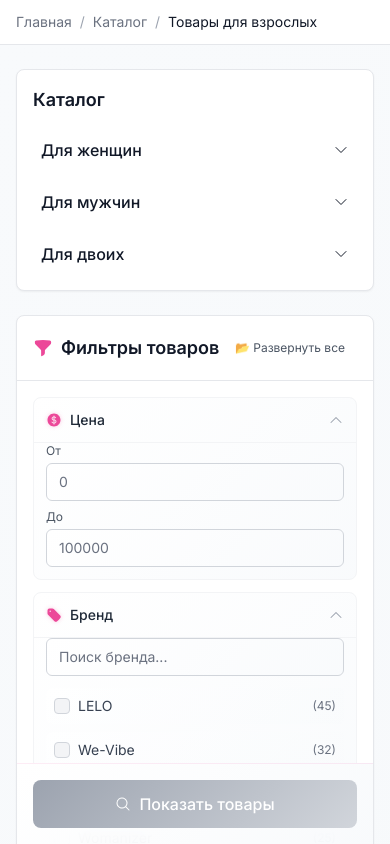
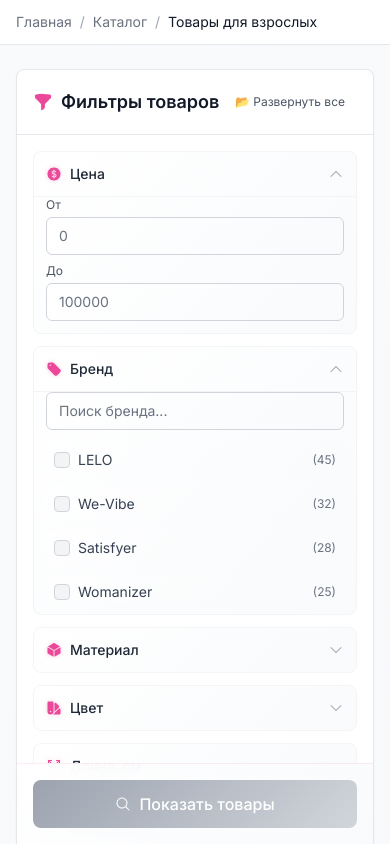
Before and after one commit to Yanov1985/pink-rabbit, a Nuxt app: page /catalog/seks-igrushki in a window 390 px wide. Shown: the top 844 px of the page. Built offline with nearby package versions, Linux system fonts and the light colour scheme.

Commit message:
Fix: справлена ширина фильтров и оптимизированы CSS стили для корректного отображения

```diff
--- a/pages/catalog/seks-igrushki/index.vue
+++ b/pages/catalog/seks-igrushki/index.vue
@@ -29,134 +29,28 @@
 
     <div class="container mx-auto px-4 py-6">
       <div class="flex flex-col lg:flex-row gap-6">
-        <!-- Sidebar с фильтрами и каталогом -->
+        <!-- Липкий sidebar только с фильтрами -->
+        <div class="sticky-sidebar">
           <aside class="lg:w-1/4 space-y-6" ref="filtersRef">
-          <!-- Каталог -->
-          <div class="bg-white rounded-lg shadow-sm border border-gray-200 p-4">
-            <h2 class="text-lg font-semibold text-gray-900 mb-4">Каталог</h2>
-            <div class="space-y-3">
-              <!-- Для женщин -->
-              <div data-category="women">
-                <div
-                  class="flex items-center justify-between cursor-pointer p-2 rounded hover:bg-gray-50 category-header"
-                  @click="toggleCategory('women')"
-                >
-                  <h3 class="font-medium text-gray-900">Для женщин</h3>
-                  <ChevronDownIcon
-                    class="w-4 h-4 transition-transform duration-200"
-                    :class="{ 'rotate-180': expandedCategories.women }"
-                  />
-                </div>
-                <div
-                  v-show="expandedCategories.women"
-                  class="ml-4 mt-2 space-y-2 category-list"
-                >
-                  <NuxtLink
-                    to="#"
-                    class="block text-sm text-gray-600 hover:text-pink-500 py-1"
-                    >Вибраторы</NuxtLink
-                  >
-                  <NuxtLink
-                    to="#"
-                    class="block text-sm text-gray-600 hover:text-pink-500 py-1"
-                    >Фаллоимитаторы</NuxtLink
-                  >
-                  <NuxtLink
-                    to="#"
-                    class="block text-sm text-gray-600 hover:text-pink-500 py-1"
-                    >Стимуляторы клитора</NuxtLink
-                  >
-                </div>
-              </div>
-
-              <!-- Для мужчин -->
-              <div data-category="men">
-                <div
-                  class="flex items-center justify-between cursor-pointer p-2 rounded hover:bg-gray-50 category-header"
-                  @click="toggleCategory('men')"
-                >
-                  <h3 class="font-medium text-gray-900">Для мужчин</h3>
-                  <ChevronDownIcon
-                    class="w-4 h-4 transition-transform duration-200"
-                    :class="{ 'rotate-180': expandedCategories.men }"
-                  />
-                </div>
-                <div
-                  v-show="expandedCategories.men"
-                  class="ml-4 mt-2 space-y-2 category-list"
-                >
-                  <NuxtLink
-                    to="#"
-                    class="block text-sm text-gray-600 hover:text-pink-500 py-1"
-                    >Мастурбаторы</NuxtLink
-                  >
-                  <NuxtLink
-                    to="#"
-                    class="block text-sm text-gray-600 hover:text-pink-500 py-1"
-                    >Стимуляторы простаты</NuxtLink
-                  >
-                  <NuxtLink
-                    to="#"
-                    class="block text-sm text-gray-600 hover:text-pink-500 py-1"
-                    >Кольца</NuxtLink
-                  >
-                </div>
-              </div>
-
-              <!-- Для двоих -->
-              <div data-category="couples">
-                <div
-                  class="flex items-center justify-between cursor-pointer p-2 rounded hover:bg-gray-50 category-header"
-                  @click="toggleCategory('couples')"
-                >
-                  <h3 class="font-medium text-gray-900">Для двоих</h3>
-                  <ChevronDownIcon
-                    class="w-4 h-4 transition-transform duration-200"
-                    :class="{ 'rotate-180': expandedCategories.couples }"
-                  />
-                </div>
-                <div
-                  v-show="expandedCategories.couples"
-                  class="ml-4 mt-2 space-y-2 category-list"
-                >
-                  <NuxtLink
-                    to="#"
-                    class="block text-sm text-gray-600 hover:text-pink-500 py-1"
-                    >Парные вибраторы</NuxtLink
-                  >
-                  <NuxtLink
-                    to="#"
-                    class="block text-sm text-gray-600 hover:text-pink-500 py-1"
-                    >Презервативы</NuxtLink
-                  >
-                  <NuxtLink
-                    to="#"
-                    class="block text-sm text-gray-600 hover:text-pink-500 py-1"
-                    >Лубриканты</NuxtLink
-                  >
-                </div>
-              </div>
-            </div>
-          </div>
-
             <!-- Фильтры для товаров для взрослых -->
             <AdultToysFilters
               :is-loading="isInitialLoading"
               :initial-filters="{
-              priceMin: priceMin,
-              priceMax: priceMax,
-              selectedBrands: selectedBrands,
-              selectedMaterials: selectedMaterials,
-              selectedColors: selectedColors.map((c) => c.toLowerCase()),
-              onlyInStock: onlyInStock,
-              onlyWithDiscount: onlyWithDiscount,
-              onlyNew: onlyNew,
+                priceMin,
+                priceMax,
+                selectedBrands,
+                selectedMaterials,
+                selectedColors,
+                onlyInStock,
+                onlyWithDiscount,
+                onlyNew,
               }"
               @update-filters="updateFilters"
               @apply-filters="applyFilters"
               @reset-filters="resetFilters"
             />
           </aside>
+        </div>
 
         <!-- Основной контент -->
         <main class="lg:w-3/4 catalog-main">
@@ -2553,5 +2447,89 @@ input[type="range"]::-webkit-slider-thumb:hover {
 .catalog-main {
   flex: 1;
   min-width: 0; /* Предотвращает переполнение */
+  width: calc(100% - 324px); /* 300px + 24px gap */
+}
+
+/* Липкие фильтры - как на pinkrabbit.ru */
+.sticky-sidebar {
+  position: sticky;
+  top: 20px;
+  max-height: calc(100vh - 40px);
+  overflow-y: auto;
+  z-index: 10;
+  /* Фиксированная ширина для правильного отображения */
+  width: 300px;
+  min-width: 300px;
+  flex-shrink: 0;
+  /* Стилизация скроллбара */
+  scrollbar-width: thin;
+  scrollbar-color: rgba(255, 107, 157, 0.3) transparent;
+}
+
+/* Aside внутри sticky-sidebar должен занимать всю ширину */
+.sticky-sidebar aside {
+  width: 100% !important;
+  min-width: 100%;
+}
+
+/* Скрытие скроллбара для webkit браузеров */
+.sticky-sidebar::-webkit-scrollbar {
+  width: 6px;
+}
+
+.sticky-sidebar::-webkit-scrollbar-track {
+  background: transparent;
+}
+
+.sticky-sidebar::-webkit-scrollbar-thumb {
+  background: rgba(255, 107, 157, 0.3);
+  border-radius: 10px;
+  transition: all 0.3s ease;
+}
+
+.sticky-sidebar::-webkit-scrollbar-thumb:hover {
+  background: rgba(255, 107, 157, 0.5);
+}
+
+/* Основной контент занимает оставшееся место */
+.catalog-main {
+  flex: 1;
+  min-width: 0; /* Предотвращает переполнение */
+  width: calc(100% - 324px); /* 300px + 24px gap */
+}
+
+/* Адаптивное поведение для планшетов */
+@media (max-width: 1280px) {
+  .sticky-sidebar {
+    width: 280px;
+    min-width: 280px;
+  }
+
+  .catalog-main {
+    width: calc(100% - 304px); /* 280px + 24px gap */
+  }
+}
+
+/* Адаптивное поведение для мобильных устройств */
+@media (max-width: 1024px) {
+  .sticky-sidebar {
+    position: static;
+    max-height: none;
+    overflow-y: visible;
+    width: 100%;
+    min-width: 100%;
+    flex-shrink: 1;
+  }
+
+  .catalog-main {
+    width: 100%;
+  }
+}
+
+/* Дополнительные стили для корректного отображения на мобильных */
+@media (max-width: 768px) {
+  .sticky-sidebar aside {
+    width: 100% !important;
+  }
 }
 </style>
```
Lines whose indentation alone changed are shown as unchanged.
